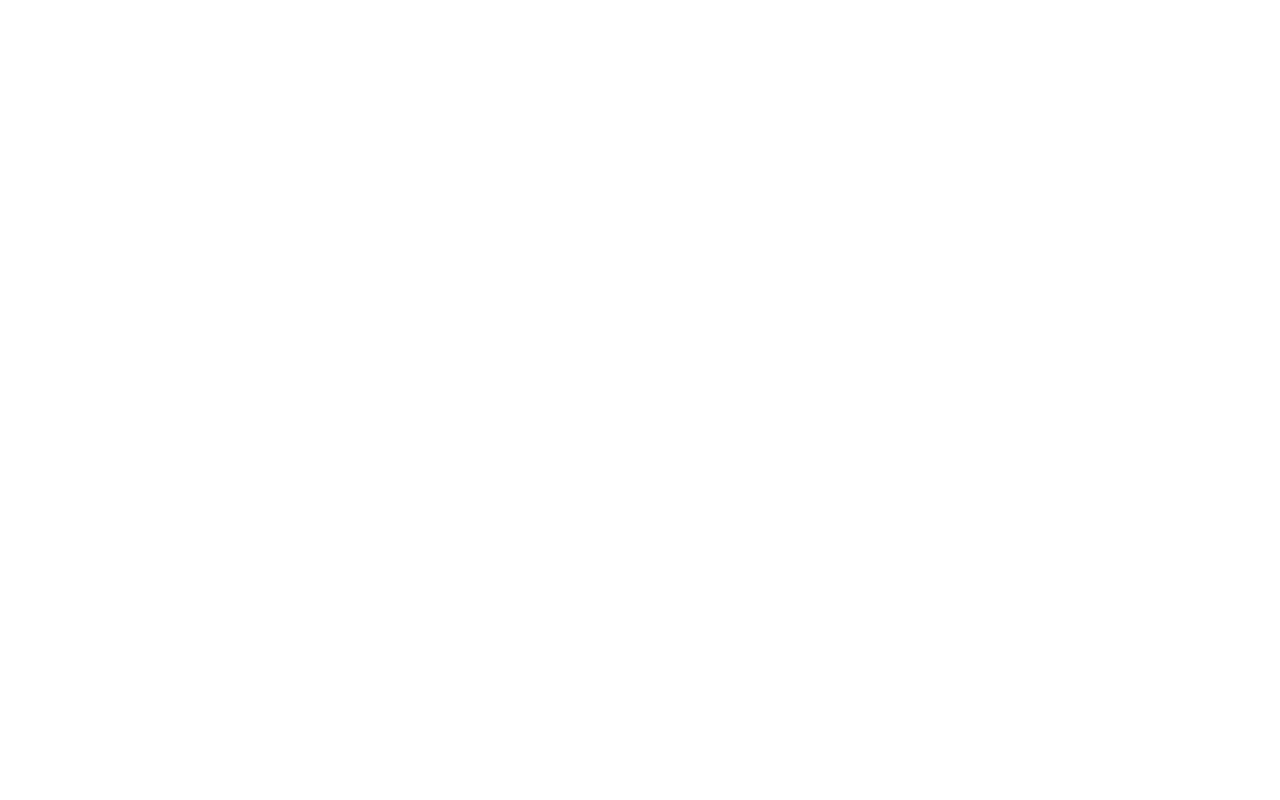
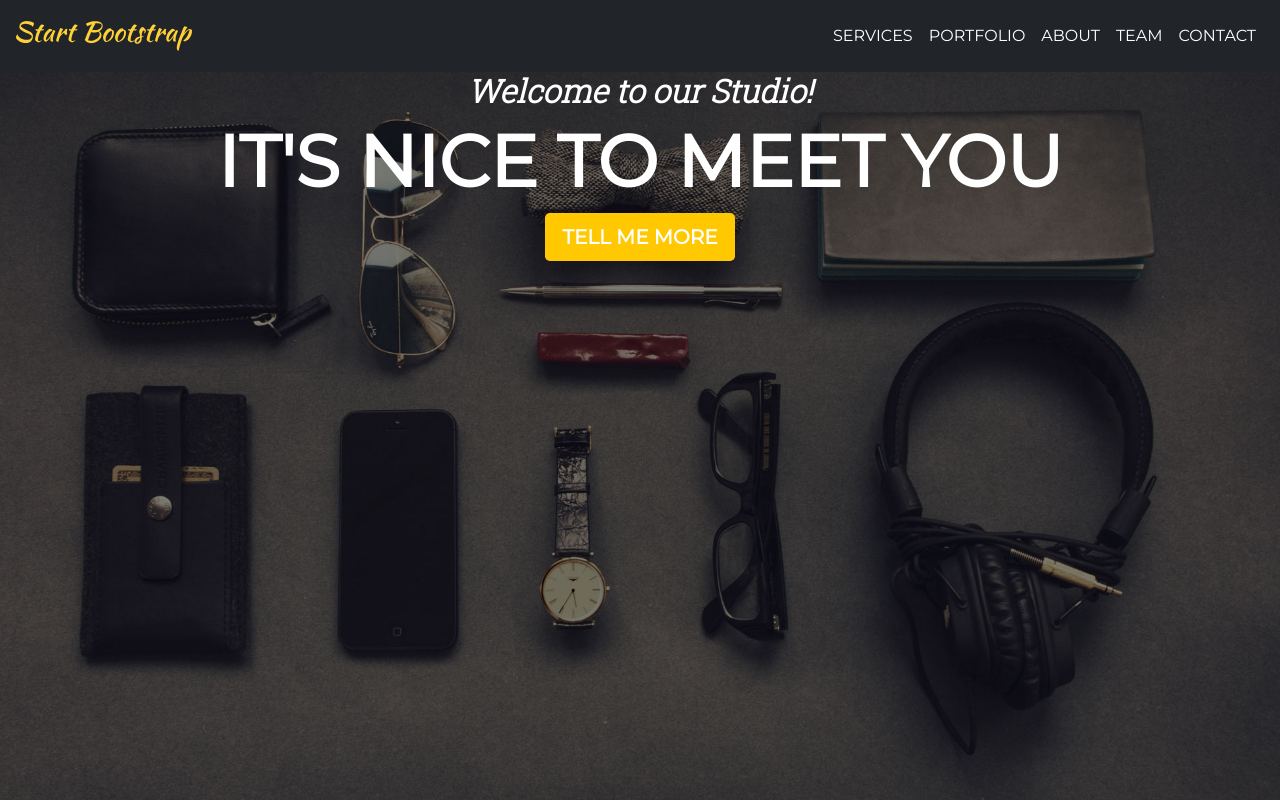
Before and after one commit to larasimmer/business-landing-page, a plain HTML site: page index.html in a window 1280 px wide. Drawn offline with nearby package versions, Linux system fonts and the light colour scheme.

Commit message:
Navbar, pasta com imagens e arquivo css

```diff
--- a/index.html
+++ b/index.html
@@ -2,9 +2,50 @@
 <html lang="en">
 
 	<head>
+		<meta charset="utf-8">
+  		<meta name="viewport" content="width=device-width, initial-scale=1">
 		<title>Agency</title>
-		<link href="https://cdn.jsdelivr.net/npm/bootstrap@5.1.3/dist/css/bootstrap.min.css" rel="stylesheet" integrity="sha384-1BmE4kWBq78iYhFldvKuhfTAU6auU8tT94WrHftjDbrCEXSU1oBoqyl2QvZ6jIW3" crossorigin="anonymous">
+		<link rel="stylesheet" href="https://cdn.jsdelivr.net/npm/bootstrap@4.6.1/dist/css/bootstrap.min.css" integrity="sha384-zCbKRCUGaJDkqS1kPbPd7TveP5iyJE0EjAuZQTgFLD2ylzuqKfdKlfG/eSrtxUkn" crossorigin="anonymous">
+		<link href="https://fonts.googleapis.com/css2?family=Montserrat&family=Roboto+Slab:wght@300&display=swap" rel="stylesheet">
+		<link rel="stylesheet" type="text/css" href="style.css">
 	</head>
 	<body>
+		<div class="imagem-fundo text-center">
+			<header>
+				<nav class="navbar navbar-expand-lg navbar-light bg-light p-0">
+			  		<div class="container-fluid p-3 cor-principal text-left">
+			    		<img id="logotipo-header"src="img/navbar-logo.svg" alt="Logotipo da agência">
+			    		<button class="navbar-toggler" type="button" data-toggle="collapse" data-target="#navbarNav" aria-controls="navbarNav" aria-expanded="false" aria-label="Toggle navigation">
+	      					<span class="navbar-toggler-icon"></span>
+	    				</button>
+					    <div class="collapse navbar-collapse justify-content-end" id="navbarNav">
+					      <ul class="navbar-nav">
+						        <li class="nav-item text-uppercase fonte-principal">
+						          <a class="nav-link cor-texto" href="#">Services</a>
+						        </li>
+						        <li class="nav-item text-uppercase fonte-principal">
+						          <a class="nav-link cor-texto" href="#">Portfolio</a>
+						        </li>
+						        <li class="nav-item text-uppercase fonte-principal">
+						          <a class="nav-link cor-texto" href="#">About</a>
+						        </li>
+						        <li class="nav-item text-uppercase fonte-principal">
+						          <a class="nav-link cor-texto" href="#">Team</a>
+						        </li>
+						        <li class="nav-item text-uppercase fonte-principal">
+						          <a class="nav-link cor-texto" href="#">Contact</a>
+						        </li>
+					      </ul>
+					    </div>
+			  		</div>
+				</nav>
+			</header>
+			<h2 class="cor-texto fonte-secundaria font-italic font-weight-bold">Welcome to our Studio!</h2>
+			<h1 class="cor-texto text-uppercase fonte-principal font-weight-bold display-3">It's nice to meet you</h1>
+
+			<button type="button" class="btn btn-lg botao-cor-secundaria cor-texto text-uppercase fonte-principal font-weight-bold">Tell me more</button>
+		</div>
+		<script src="https://cdn.jsdelivr.net/npm/jquery@3.5.1/dist/jquery.slim.min.js" integrity="sha384-DfXdz2htPH0lsSSs5nCTpuj/zy4C+OGpamoFVy38MVBnE+IbbVYUew+OrCXaRkfj" crossorigin="anonymous"></script>
+		<script src="https://cdn.jsdelivr.net/npm/bootstrap@4.6.1/dist/js/bootstrap.bundle.min.js" integrity="sha384-fQybjgWLrvvRgtW6bFlB7jaZrFsaBXjsOMm/tB9LTS58ONXgqbR9W8oWht/amnpF" crossorigin="anonymous"></script>
 	</body>
 </html>
--- /dev/null
+++ b/style.css
@@ -0,0 +1,30 @@
+.imagem-fundo {
+	background-image: url(img/header-bg.jpg);
+	background-position: center center;
+	background-size: cover;
+	height: 100vh;
+}
+
+#logotipo-header {
+	height: 30px;
+}
+
+.cor-principal {
+	background-color: #212529;
+}
+
+.fonte-principal {
+	font-family: 'Montserrat', sans-serif;
+}
+
+.fonte-secundaria {
+	font-family: 'Roboto Slab', serif;
+}
+
+.cor-texto {
+	color: white !important;
+}
+
+.botao-cor-secundaria {
+	background-color: #ffc800;
+}
```
Also changed, not shown: img/header-bg.jpg (added), img/navbar-logo.svg (added).
